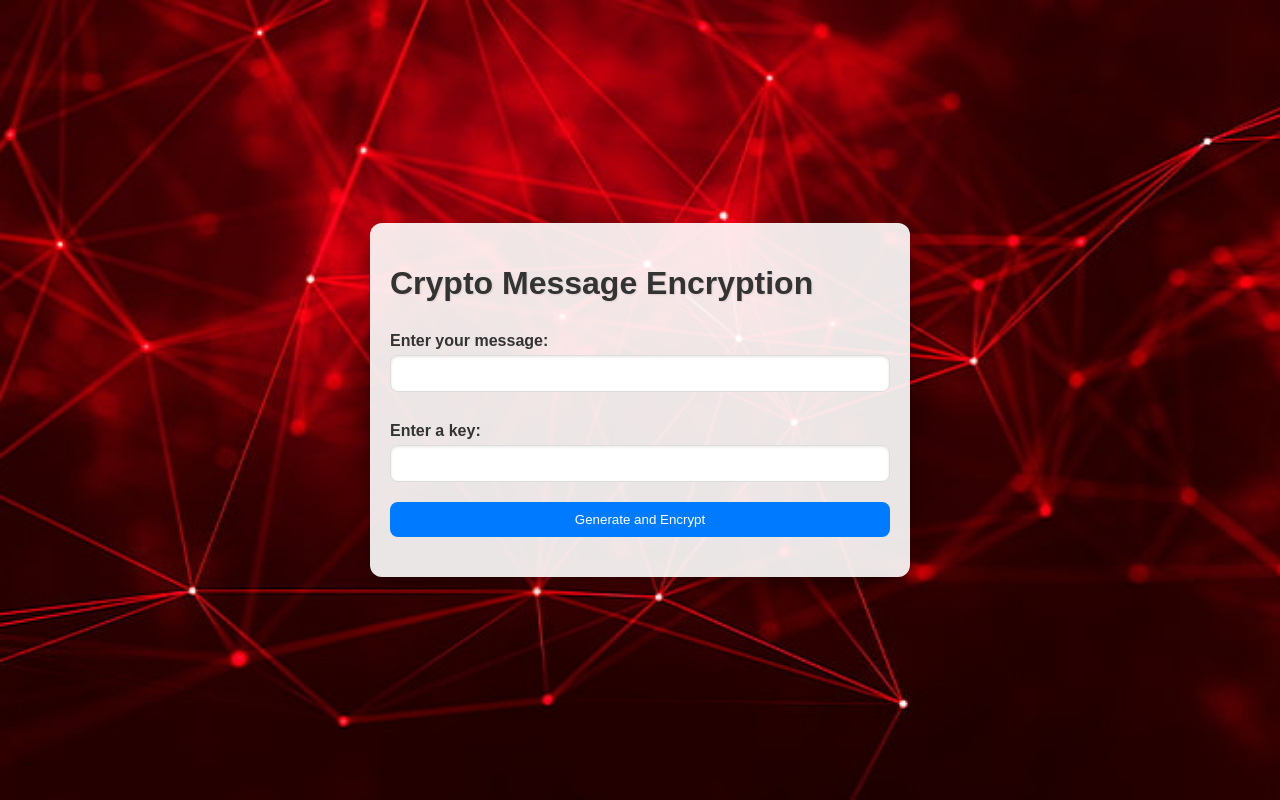
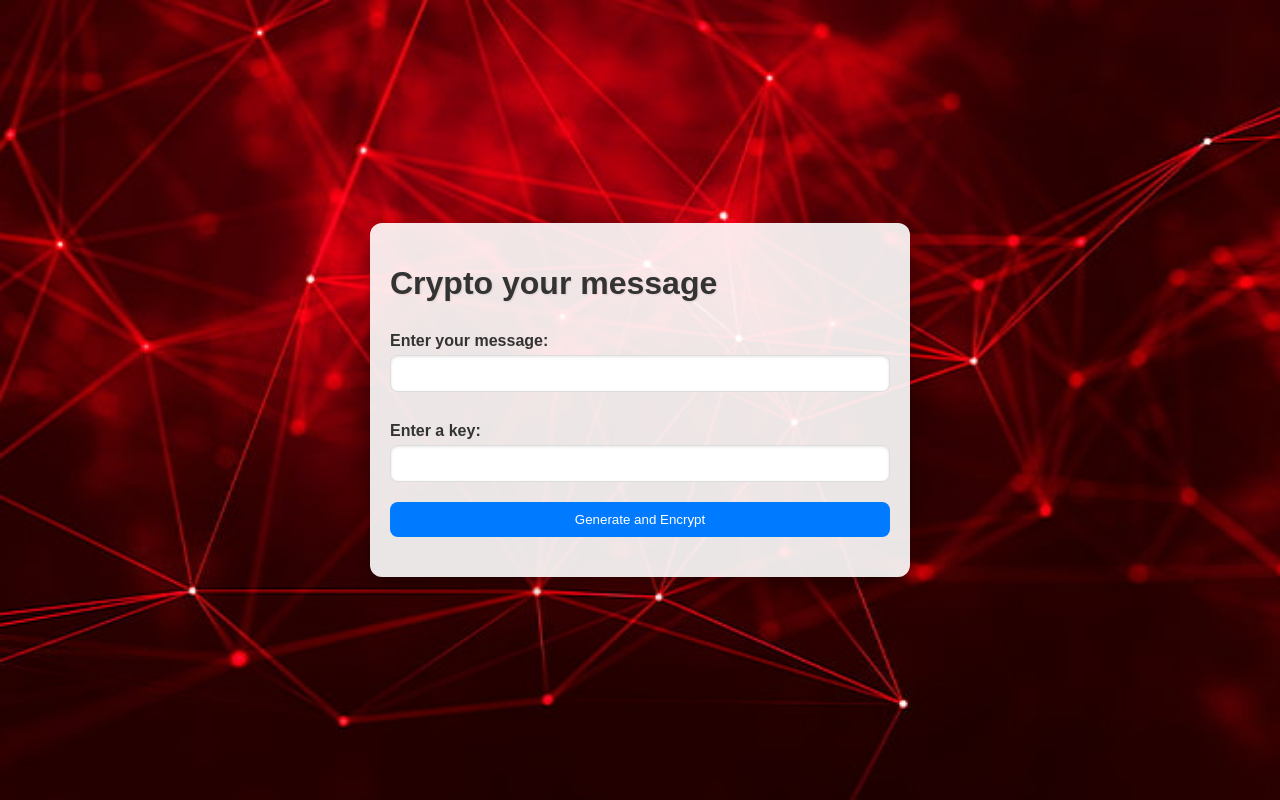
Before and after one commit to Anirban-Sarkar-code-it/Cyber1, a plain HTML site: page index.html in a window 1280 px wide. Drawn offline with Linux system fonts and the light colour scheme.

Commit message:
Update index.html

```diff
--- a/index.html
+++ b/index.html
@@ -8,7 +8,7 @@
 </head>
 <body>
     <div class="container">
-        <h1>Crypto Message Encryption</h1>
+        <h1>Crypto your message</h1>
         <form id="cryptoForm">
             <label for="message">Enter your message:</label>
             <input type="text" id="message" required>
```
